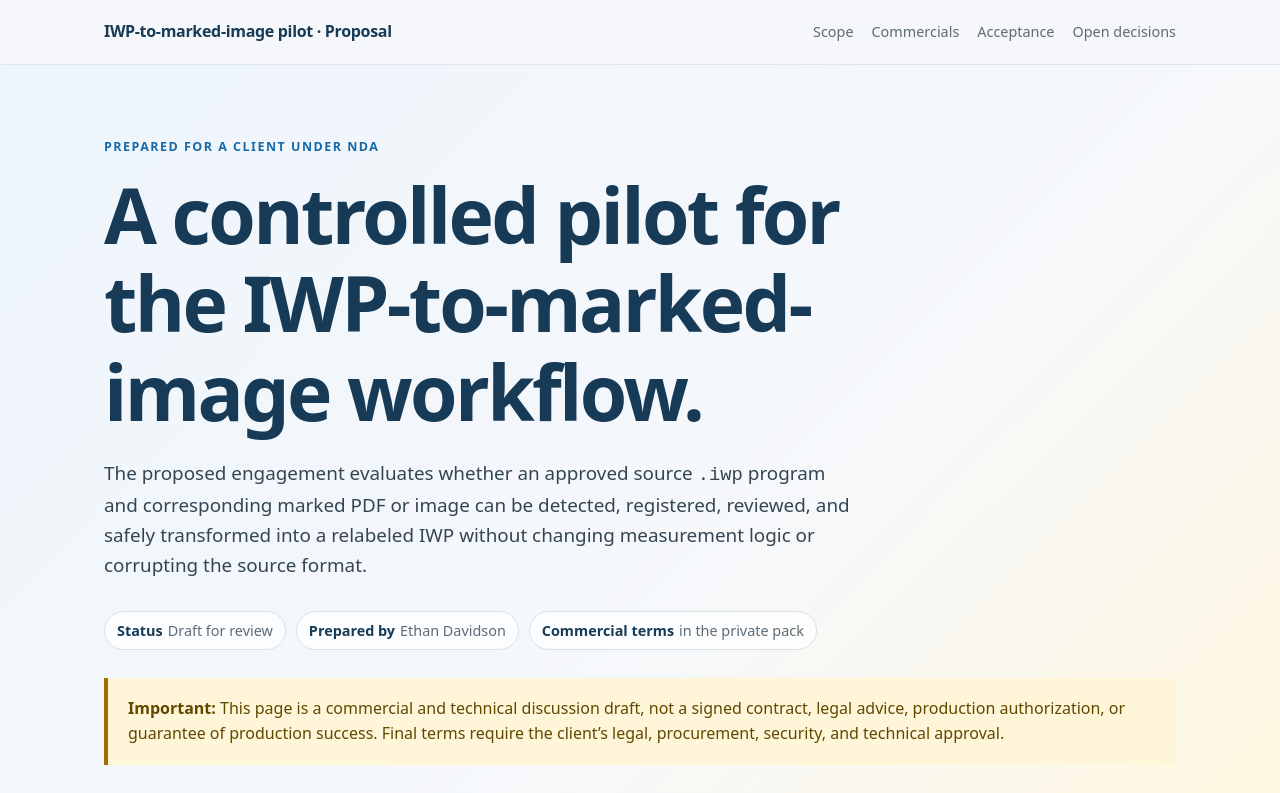
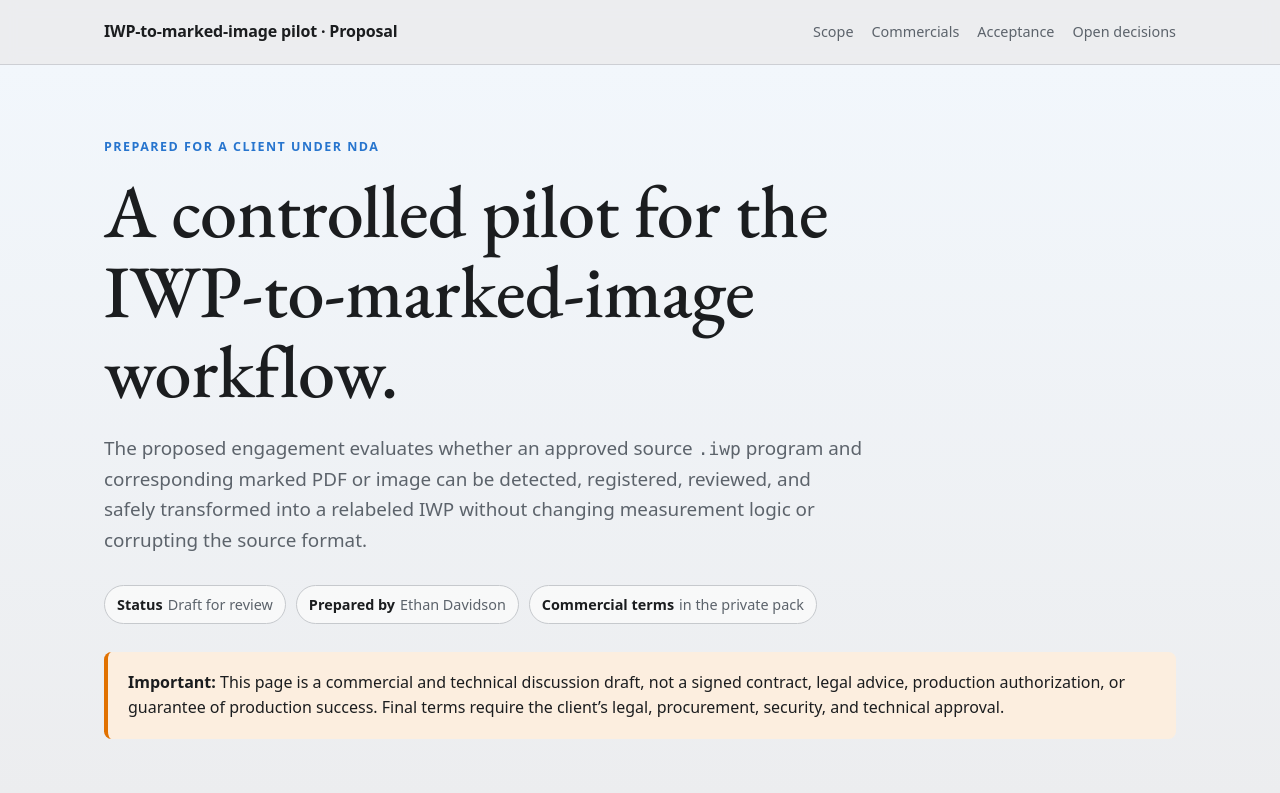
Before and after one commit to EthanThatOneKid/zocomputer-first-contract, a plain HTML site: page review/index.html in a window 1280 px wide. Shown: the top 793 px of the page. Drawn offline with nearby package versions, Linux system fonts and the light colour scheme.

Commit message:
Apply the Zo brand to the review page
Use the published brand palette, radius scale, and EB Garamond headings, and
credit Zo in the footer with the vendored pegasus and wordmark marks.

```diff
--- a/review/index.html
+++ b/review/index.html
@@ -5,77 +5,110 @@
   <meta name="viewport" content="width=device-width, initial-scale=1">
   <meta name="description" content="IWP-to-marked-image pilot proposal and commercial terms draft for review.">
   <title>IWP-to-marked-image pilot · Proposal</title>
+  <meta name="theme-color" content="#ECEDEF">
+  <meta property="og:type" content="website">
+  <meta property="og:title" content="IWP-to-marked-image pilot · Proposal">
+  <meta property="og:description" content="IWP-to-marked-image pilot proposal and commercial terms draft for review.">
+  <link rel="icon" type="image/svg+xml" href="assets/zo-pegasus.svg">
+  <link rel="preconnect" href="https://fonts.googleapis.com">
+  <link rel="preconnect" href="https://fonts.gstatic.com" crossorigin>
+  <link rel="stylesheet" href="https://fonts.googleapis.com/css2?family=EB+Garamond:wght@400;500;600;700&display=swap">
   <style>
     :root {
       color-scheme: light;
-      --ink: #17212b;
-      --muted: #5e6b76;
-      --paper: #f6f8fb;
-      --card: #ffffff;
-      --line: #d9e1e8;
-      --navy: #173b56;
-      --blue: #1769aa;
-      --blue-soft: #e8f2fb;
-      --gold: #a36b00;
-      --gold-soft: #fff5d8;
-      --green: #216a4a;
-      --green-soft: #e9f6ef;
-      --shadow: 0 18px 45px rgba(23, 59, 86, 0.09);
+      /* Zo brand palette, light values, from https://www.zo.computer/design/tokens.
+         OKLCH converted to sRGB. Brand marks, fonts, and direct SVG URLs: /brand. */
+      --background: #ECEDEF;        /* --background        oklch(0.9459 0.0029 264.5417) */
+      --card: #FBFCFC;              /* --card              oklch(0.9903 0.0011 197.1409) */
+      --surface-muted: #E6E8EA;     /* --muted             oklch(0.93 0.0035 247.8605) */
+      --foreground: #1B1D1F;        /* --foreground        oklch(0.2295 0.0049 248.0421) */
+      --muted-foreground: #5C636B;  /* --muted-foreground  oklch(0.4964 0.0155 251.6869) */
+      --primary: #2775CE;           /* --primary           oklch(0.563 0.1561 254.537) */
+      --accent: #C2D6F0;            /* --accent            oklch(0.87 0.042 253.7151) */
+      --accent-foreground: #143458; /* --accent-foreground oklch(0.3213 0.0746 253.397) */
+      --border: #C6C9CD;            /* --border            oklch(0.8347 0.0065 255.4813) */
+      --success: #009966;           /* --success           oklch(0.596 0.145 163.225) */
+      --warning: #E17100;           /* --warning           oklch(0.666 0.179 58.318) */
+      --success-soft: #E3F5ED;
+      --warning-soft: #FCEEDF;
+      /* Brand radius scale: --radius x 0.5 / 0.75 / 1 / 1.5 / 2 / 4. */
+      --radius: 0.625rem;
+      --radius-sm: calc(var(--radius) * 0.5);
+      --radius-md: calc(var(--radius) * 0.75);
+      --radius-lg: var(--radius);
+      --radius-xl: calc(var(--radius) * 1.5);
+      --radius-2xl: calc(var(--radius) * 2);
+      --radius-pill: calc(var(--radius) * 4);
+      /* EB Garamond is the brand serif for section headings and the Zo wordmark.
+         MonoLisa Text, the brand sans, is licensed, so body copy uses the system stack. */
+      --font-serif: "EB Garamond", ui-serif, Georgia, "Times New Roman", serif;
+      --font-sans: ui-sans-serif, system-ui, -apple-system, BlinkMacSystemFont, "Segoe UI", sans-serif;
+      --font-mono: ui-monospace, SFMono-Regular, Menlo, Consolas, monospace;
+      --shadow: 0 1px 2px rgba(27, 29, 31, .04), 0 12px 32px rgba(27, 29, 31, .06);
     }
     * { box-sizing: border-box; }
     html { scroll-behavior: smooth; }
     body {
       margin: 0;
-      background: var(--paper);
-      color: var(--ink);
-      font: 16px/1.6 ui-sans-serif, system-ui, -apple-system, BlinkMacSystemFont, "Segoe UI", sans-serif;
+      background: var(--background);
+      color: var(--foreground);
+      font: 16px/1.6 var(--font-sans);
     }
-    a { color: var(--blue); }
+    a { color: var(--primary); }
+    code { font-family: var(--font-mono); font-size: .95em; }
     .shell { max-width: 1120px; margin: 0 auto; padding: 0 24px; }
-    .topbar { border-bottom: 1px solid rgba(217, 225, 232, .8); background: rgba(246, 248, 251, .9); }
+    .topbar { border-bottom: 1px solid rgba(198, 201, 205, .8); background: rgba(236, 237, 239, .88); backdrop-filter: blur(8px); }
     .topbar-inner { display: flex; justify-content: space-between; gap: 24px; align-items: center; min-height: 64px; }
-    .brand { color: var(--navy); font-weight: 800; letter-spacing: -.02em; text-decoration: none; }
+    .brand { color: var(--foreground); font-weight: 700; letter-spacing: -.01em; text-decoration: none; }
     nav { display: flex; flex-wrap: wrap; gap: 18px; font-size: .9rem; }
-    nav a { color: var(--muted); text-decoration: none; }
-    nav a:hover { color: var(--navy); }
-    .hero { padding: 72px 0 56px; background: linear-gradient(135deg, #edf5fb 0%, #f6f8fb 60%, #fff7df 100%); border-bottom: 1px solid var(--line); }
-    .eyebrow { margin: 0 0 14px; color: var(--blue); font-size: .78rem; font-weight: 800; letter-spacing: .12em; text-transform: uppercase; }
-    h1, h2, h3 { color: var(--navy); line-height: 1.15; letter-spacing: -.035em; }
-    h1 { max-width: 780px; margin: 0; font-size: clamp(2.5rem, 6vw, 5.2rem); }
-    h2 { margin: 0 0 18px; font-size: clamp(1.7rem, 3vw, 2.4rem); }
+    nav a { color: var(--muted-foreground); text-decoration: none; }
+    nav a:hover { color: var(--primary); }
+    .hero { padding: 72px 0 56px; background: linear-gradient(180deg, #F2F7FC 0%, var(--background) 100%); border-bottom: 1px solid var(--border); }
+    .eyebrow { margin: 0 0 14px; color: var(--primary); font-size: .78rem; font-weight: 800; letter-spacing: .12em; text-transform: uppercase; }
+    h1, h2, h3 { color: var(--foreground); line-height: 1.15; letter-spacing: -.035em; }
+    h1, h2 { font-family: var(--font-serif); font-weight: 500; letter-spacing: -.005em; }
+    h1 { max-width: 800px; margin: 0; font-size: clamp(2.7rem, 5.8vw, 4.9rem); line-height: 1.08; }
+    h2 { margin: 0 0 18px; font-size: clamp(1.85rem, 3.1vw, 2.6rem); }
     h3 { margin: 0 0 8px; font-size: 1.1rem; letter-spacing: -.015em; }
-    .lede { max-width: 760px; margin: 22px 0 0; color: #344553; font-size: 1.18rem; }
+    .lede { max-width: 760px; margin: 22px 0 0; color: var(--muted-foreground); font-size: 1.18rem; }
     .meta { display: flex; flex-wrap: wrap; gap: 10px; margin-top: 30px; }
-    .pill { display: inline-flex; align-items: center; padding: 7px 12px; border: 1px solid var(--line); border-radius: 999px; background: rgba(255,255,255,.72); color: var(--muted); font-size: .9rem; }
-    .pill strong { color: var(--navy); margin-right: 5px; }
-    .notice { margin-top: 28px; padding: 18px 20px; border-left: 4px solid var(--gold); background: var(--gold-soft); color: #614800; }
+    .pill { display: inline-flex; align-items: center; padding: 7px 12px; border: 1px solid var(--border); border-radius: var(--radius-pill); background: rgba(251, 252, 252, .78); color: var(--muted-foreground); font-size: .9rem; }
+    .pill strong { color: var(--foreground); margin-right: 5px; }
+    .notice { margin-top: 28px; padding: 18px 20px; border-left: 4px solid var(--warning); border-radius: var(--radius-md); background: var(--warning-soft); color: var(--foreground); }
     main { padding: 54px 0 90px; }
     section { margin: 0 0 56px; scroll-margin-top: 84px; }
-    .section-intro { max-width: 760px; color: var(--muted); }
+    .section-intro { max-width: 760px; color: var(--muted-foreground); }
     .grid { display: grid; grid-template-columns: repeat(12, 1fr); gap: 18px; }
-    .card { grid-column: span 4; padding: 24px; border: 1px solid var(--line); border-radius: 16px; background: var(--card); box-shadow: var(--shadow); }
+    .card { grid-column: span 4; padding: 24px; border: 1px solid var(--border); border-radius: var(--radius-xl); background: var(--card); box-shadow: var(--shadow); }
     .card.wide { grid-column: span 8; }
     .card.full { grid-column: 1 / -1; }
     .card p:last-child, .card ul:last-child { margin-bottom: 0; }
-    .metric { font-size: 2.25rem; font-weight: 800; color: var(--navy); line-height: 1; }
-    .metric-label { margin-top: 8px; color: var(--muted); font-size: .9rem; }
-    .money { color: var(--green); }
-    .table-wrap { overflow-x: auto; border: 1px solid var(--line); border-radius: 14px; background: var(--card); box-shadow: var(--shadow); }
+    .metric { font-family: var(--font-serif); font-size: 2.6rem; font-weight: 500; color: var(--foreground); line-height: 1; }
+    .metric-label { margin-top: 8px; color: var(--muted-foreground); font-size: .9rem; }
+    .money { color: var(--success); }
+    .table-wrap { overflow-x: auto; border: 1px solid var(--border); border-radius: var(--radius-xl); background: var(--card); box-shadow: var(--shadow); }
     table { width: 100%; min-width: 650px; border-collapse: collapse; }
-    th, td { padding: 15px 17px; border-bottom: 1px solid var(--line); text-align: left; vertical-align: top; }
-    th { background: #f1f5f8; color: var(--navy); font-size: .86rem; text-transform: uppercase; letter-spacing: .06em; }
+    th, td { padding: 15px 17px; border-bottom: 1px solid var(--border); text-align: left; vertical-align: top; }
+    th { background: var(--surface-muted); color: var(--foreground); font-size: .86rem; text-transform: uppercase; letter-spacing: .06em; }
     tr:last-child td { border-bottom: 0; font-weight: 800; }
     ul, ol { padding-left: 1.3rem; }
     li + li { margin-top: 8px; }
     .checklist { list-style: none; padding: 0; }
     .checklist li { position: relative; padding-left: 30px; }
-    .checklist li::before { content: "✓"; position: absolute; left: 0; top: .02em; display: grid; place-items: center; width: 21px; height: 21px; border-radius: 50%; background: var(--green-soft); color: var(--green); font-weight: 800; }
-    .muted { color: var(--muted); }
-    .callout { padding: 22px; border-radius: 14px; background: var(--blue-soft); color: #21445f; }
-    .callout strong { color: var(--navy); }
+    .checklist li::before { content: "✓"; position: absolute; left: 0; top: .02em; display: grid; place-items: center; width: 21px; height: 21px; border-radius: 50%; background: var(--success-soft); color: var(--success); font-weight: 800; }
+    .muted { color: var(--muted-foreground); }
+    .callout { padding: 22px; border-radius: var(--radius-xl); background: var(--accent); color: var(--accent-foreground); }
+    .callout strong { color: var(--accent-foreground); }
     .two-col { columns: 2 320px; column-gap: 38px; }
     .two-col li { break-inside: avoid; }
-    footer { padding: 28px 0 50px; border-top: 1px solid var(--line); color: var(--muted); font-size: .9rem; }
+    footer { margin-top: 24px; border-top: 1px solid var(--border); color: var(--muted-foreground); font-size: .9rem; }
+    .footer-inner { display: flex; flex-wrap: wrap; align-items: center; justify-content: space-between; gap: 18px; padding-top: 28px; padding-bottom: 52px; }
+    .footer-brand { display: inline-flex; align-items: center; gap: 8px; color: var(--muted-foreground); text-decoration: none; }
+    .footer-brand:hover { color: var(--foreground); }
+    .footer-brand img { display: block; }
+    .footer-brand .footer-pegasus { width: 22px; height: 22px; }
+    .footer-brand .footer-wordmark { width: auto; height: 17px; opacity: .85; }
+    .footer-brand:hover .footer-wordmark { opacity: 1; }
     @media (max-width: 780px) {
       .topbar-inner { align-items: flex-start; flex-direction: column; padding: 14px 0; }
       .card, .card.wide { grid-column: 1 / -1; }
@@ -234,7 +267,14 @@
   </main>
 
   <footer>
-    <div class="shell">IWP-to-marked-image pilot · Draft for review · Prepared by Ethan Davidson · September 2026</div>
+    <div class="shell footer-inner">
+      <div>IWP-to-marked-image pilot · Draft for review · Prepared by Ethan Davidson · September 2026</div>
+      <a class="footer-brand" href="https://www.zo.computer" title="Built with Zo Computer">
+        <span>Built with</span>
+        <img class="footer-pegasus" src="assets/zo-pegasus.svg" alt="">
+        <img class="footer-wordmark" src="assets/zo-wordmark.svg" alt="Zo Computer">
+      </a>
+    </div>
   </footer>
 </body>
 </html>
```
Also changed, not shown: review/assets/zo-pegasus.svg (added), review/assets/zo-wordmark.svg (added), 1 other file.
